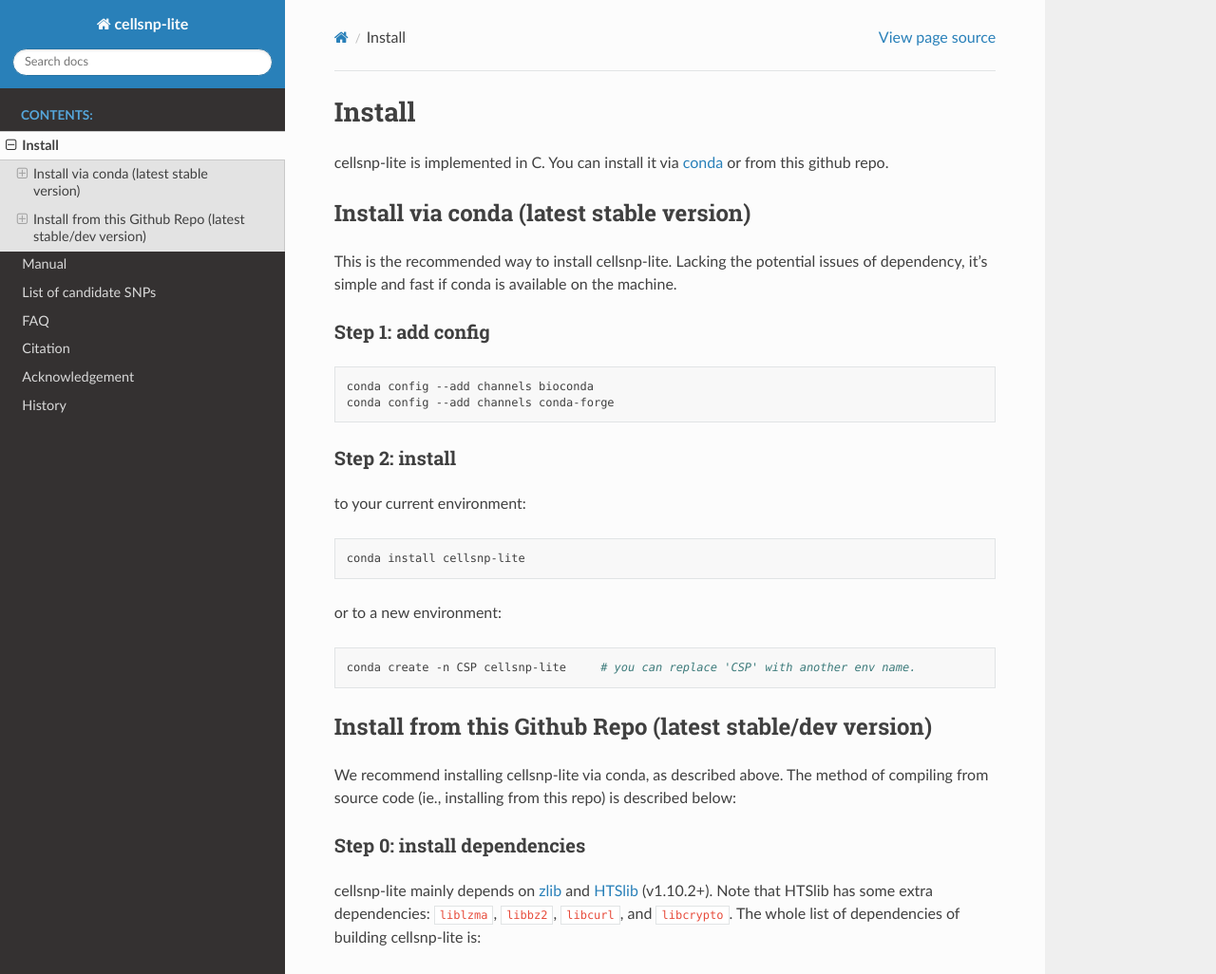
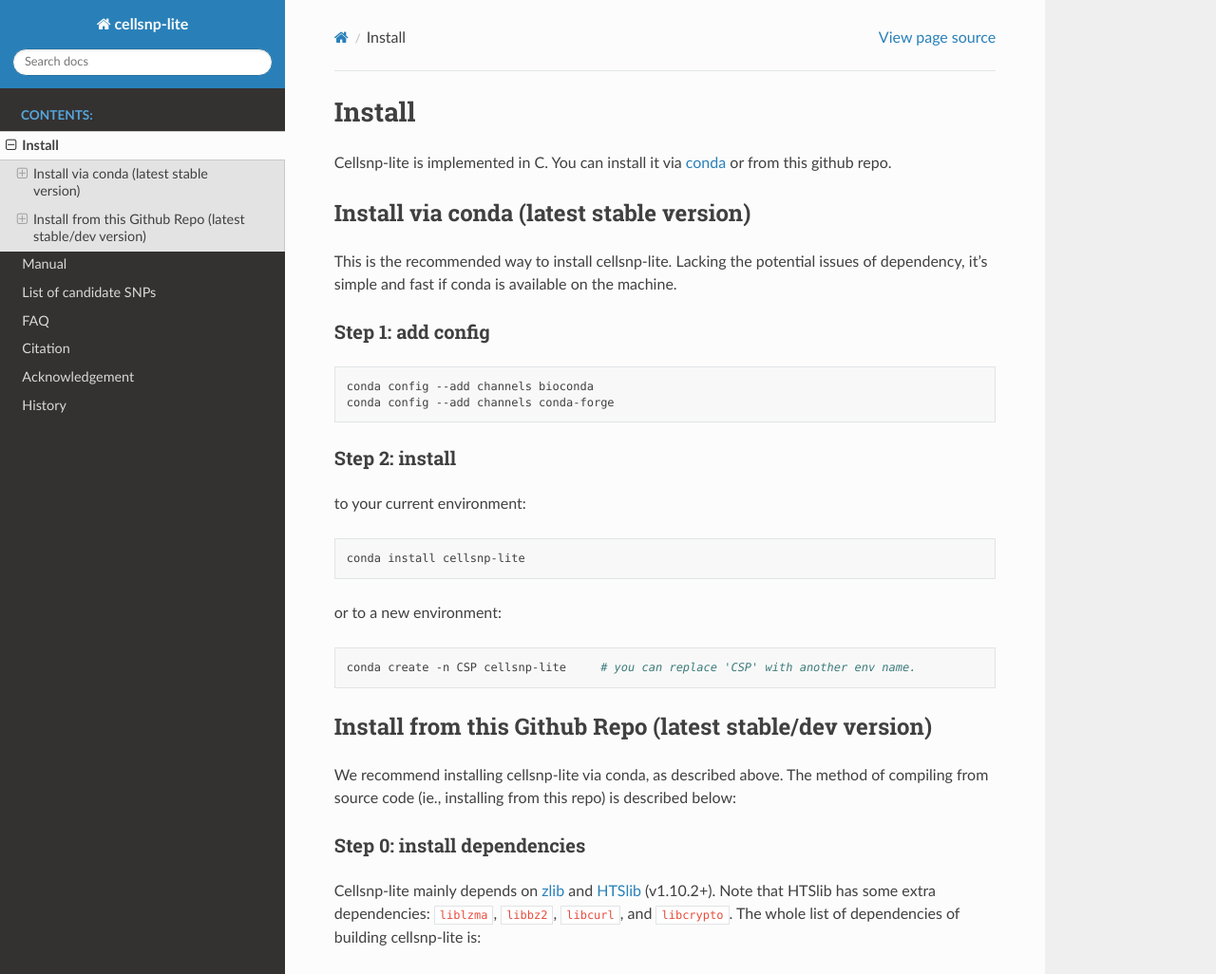
Before and after one commit to single-cell-genetics/cellsnp-lite, a Sphinx documentation site: the page built from doc/install.rst, in a window 1280 px wide and 1400 px high. Shown: the top 1026 px of the window at 95% size. Built offline with Sphinx 7.4.7 and the Read the Docs theme 2.0.0, drawn with Linux system fonts in a browser that asks for light colours.

Commit message:
minor update

```diff
--- a/doc/install.rst
+++ b/doc/install.rst
@@ -1,11 +1,9 @@
 Install
 ===================
-
-cellsnp-lite is implemented in C. You can install it via conda_ or from this github repo.
+Cellsnp-lite is implemented in C. You can install it via conda_ or from this github repo.
 
 Install via conda (latest stable version)
 -----------------------------------------
-
 This is the recommended way to install cellsnp-lite. Lacking the potential issues of
 dependency, it's simple and fast if conda is available on the machine.
 
@@ -36,14 +34,12 @@
 
 Install from this Github Repo (latest stable/dev version)
 ---------------------------------------------------------
-
 We recommend installing cellsnp-lite via conda, as described above. The method of compiling
 from source code (ie., installing from this repo) is described below:
 
 Step 0: install dependencies
 ^^^^^^^^^^^^^^^^^^^^^^^^^^^^
-
-cellsnp-lite mainly depends on `zlib`_ and `HTSlib`_ (v1.10.2+). Note that HTSlib
+Cellsnp-lite mainly depends on `zlib`_ and `HTSlib`_ (v1.10.2+). Note that HTSlib
 has some extra dependencies: ``liblzma``, ``libbz2``, ``libcurl``, and
 ``libcrypto``. The whole list of dependencies of building cellsnp-lite is:
 
@@ -88,7 +84,6 @@
 
 Possible issue
 **************
-
 Compilation in Step 1 prefers ``libhts.a`` than ``libhts.so`` for linking HTSlib. In rare
 cases that the libhts.a does not exist and libhts.so has to be used for linking, the
 issue ``error while loading shared libraries: libhts.so.3`` could happen when running
```
Also changed, not shown: doc/manual.rst (+1 -8 lines).
